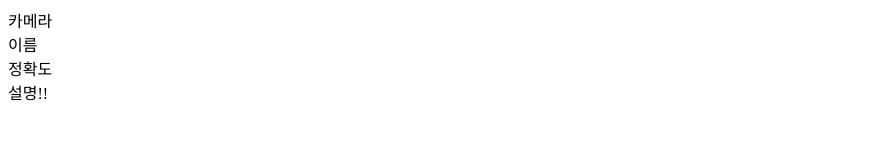
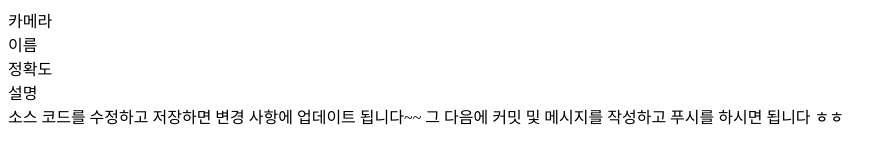
Before and after one commit to ihyeonjin372/learn-tm, a plain HTML site: page index.html in a window 1280 px wide. Shown: the whole page, without its empty margins (0-896 px from the left). Drawn offline with Linux system fonts and the light colour scheme.

Commit message:
second update

```diff
--- a/index.html
+++ b/index.html
@@ -8,7 +8,12 @@
     <div class="cam">카메라</div>
     <div class="title">이름</div>
     <div class="percent">정확도</div>
-    <div>설명!!</div>
+    <div>설명</div>
+    소스 코드를 수정하고 저장하면
+    변경 사항에 업데이트 됩니다~~
+
+    그 다음에 커밋 및 메시지를 작성하고
+    푸시를 하시면 됩니다 ㅎㅎ
 </div>
 </body>
 </html>
```
